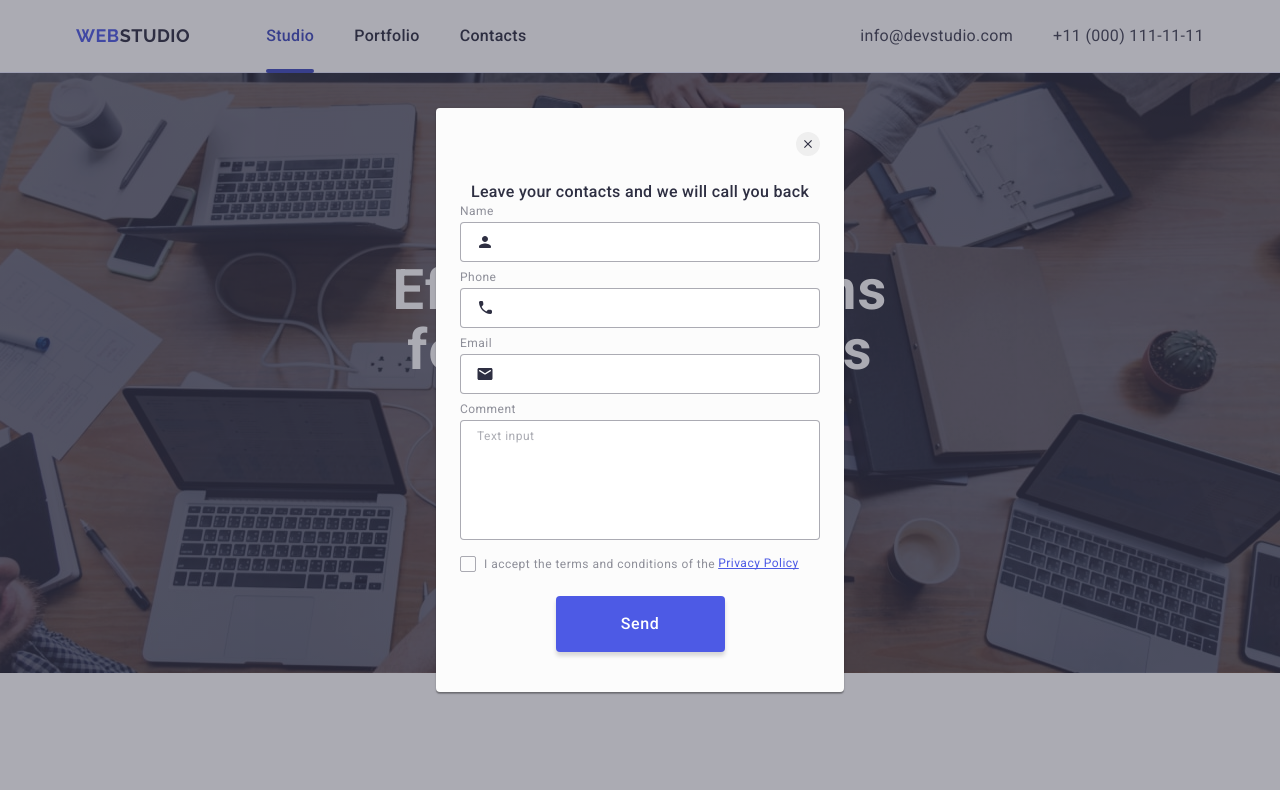
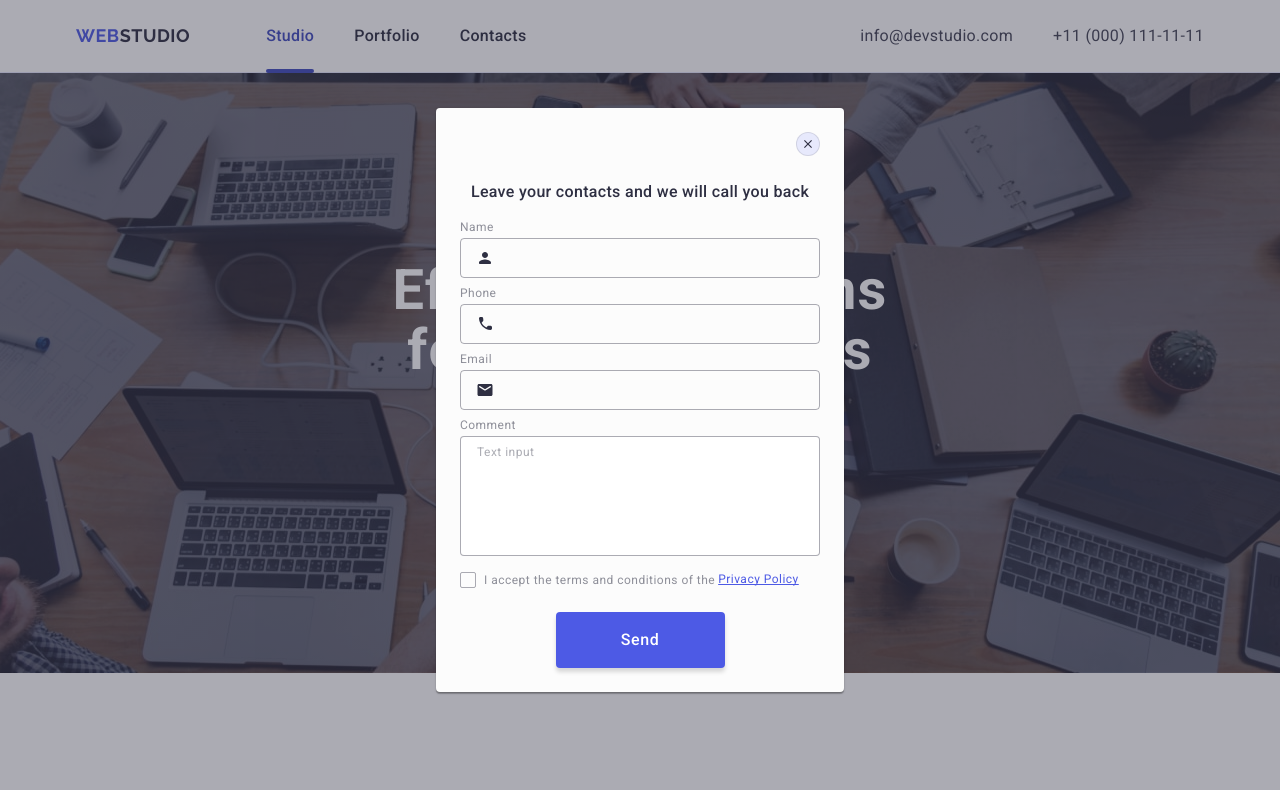
Before and after one commit to valeriiasysenko/goit-markup-hw-05, a plain HTML site: page index.html in a window 1280 px wide. Shown: the top 790 px of the page. Drawn offline with nearby package versions, Linux system fonts and the light colour scheme.

Commit message:
corrected errors

```diff
--- a/css/styles.css
+++ b/css/styles.css
@@ -610,10 +610,11 @@ input{
     background: #fcfcfc;
     border-radius: 4px;
     transition: transform 250ms cubic-bezier(0.4, 0, 0.2, 1);
+    padding: 72px 24px 24px 24px;
 }
 
 .form-modal {
-    padding: 72px 24px 24px 24px;
+
 }
 
 .form-title {
@@ -623,14 +624,15 @@ input{
     letter-spacing: 0.02em;
     text-align: center;
     color: #2e2f42;
+    margin-bottom: 16px;
 }
 .icon-button{
     display: flex;
-    border: none;
+    border: 1px solid rgba(0, 0, 0, 0.1);
     width: 24px;
     height: 24px;
     border-radius: 50%;
-            fill: #e7e9fc;
+    background-color: #e7e9fc;
     cursor: pointer;
     justify-content: center;
     align-items: center;
@@ -639,8 +641,6 @@ input{
     right: 24px;
     padding: 0;
     transition: background-color 250ms cubic-bezier(0.4, 0, 0.2, 1), border 250ms cubic-bezier(0.4, 0, 0.2, 1);
-
-
 }
 .icon-button:hover{
     background-color: #404bbf;
@@ -670,23 +670,23 @@ input{
 }
 .icon-modal{
     position: absolute;
+    left: 16px;
     top: 50%;
     transform: translateY(-50%);
     left: 16px;
     fill: #2e2f42;
     transition: fill 250ms cubic-bezier(0.4, 0, 0.2, 1);
-
 }
 
 .input-name {
     border: 1px solid rgba(46, 47, 66, 0.4);
     border-radius: 4px;
-        width: 360px;
+    width: 100%;
     height: 40px;
+    padding-left: 38px;
+    background-color: transparent;
+    transition: border-color 250ms cubic-bezier(0.4, 0, 0.2, 1);
     outline: transparent;
-        transition: border-color 250ms cubic-bezier(0.4, 0, 0.2, 1);
-        padding-left: 38px;
-
 }
 .input-name:focus{
     border-color: #4d5ae5;
@@ -695,6 +695,7 @@ input{
     fill: #4d5ae5;
 }
 .input-text {
+    display: block;
     font-weight: 400;
     font-size: 12px;
     line-height: 1.16667;
--- a/index.html
+++ b/index.html
@@ -322,13 +322,13 @@
         <div class="modal-overlay is-open">
             <div class="modal">
                 <button class="icon-button" type="button"><svg class="icon-close" width="8" height="8"><use href="./images/icons.svg#icon-close-black"></use></svg></button>
+                <p class="form-title">Leave your contacts and we will call you back</p>
                 <form class="form-modal">
-                    <p class="form-title">Leave your contacts and we will call you back</p>
                     <div class="input-container">
-                        <label class="input-text" for="user_name">Name</label>
+                        <label class="input-text" for="user-name">Name</label>
                        <div class="icon-modal-wrapper">
-                            <input class="input-name" type="text" name="user_name" id="user_name" />
-                            <svg class="icon-modal" width="18" height="18"><use href="./images/icons.svg#icon-person-black" ></use></svg>
+                            <input class="input-name" type="text" name="user-name" id="user-name" />
+                            <svg class="icon-modal" width="18" height="24"><use href="./images/icons.svg#icon-person-black" ></use></svg>
                        </div>
                     </div>
                     <div class="input-container">
```
Lines whose indentation alone changed are shown as unchanged.
